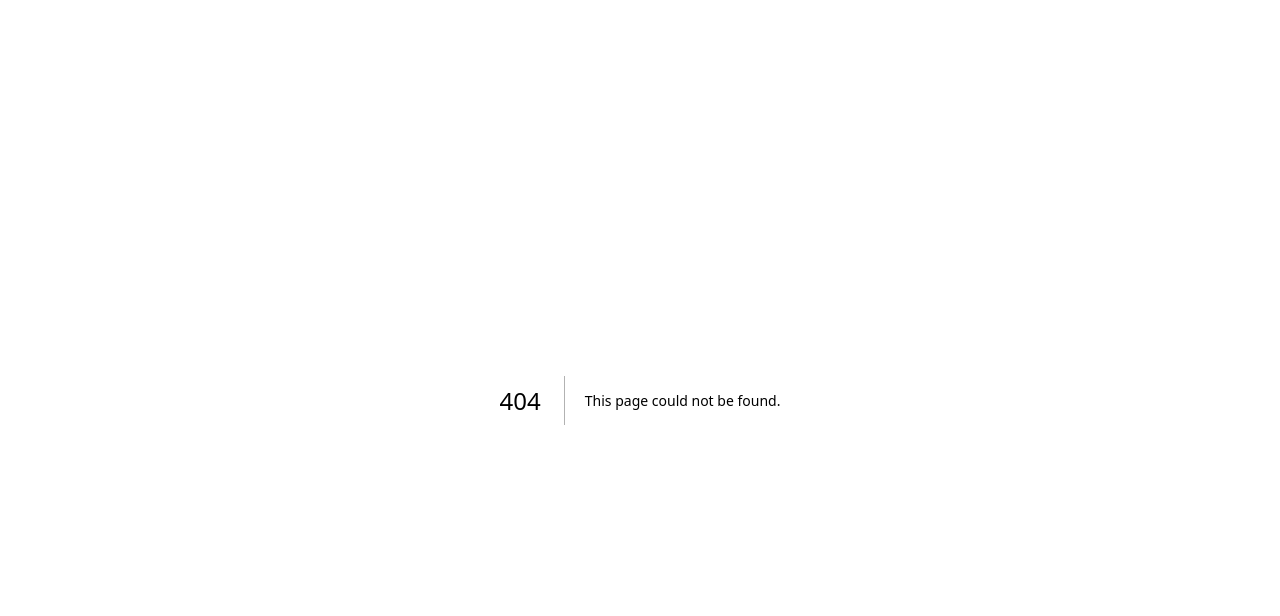
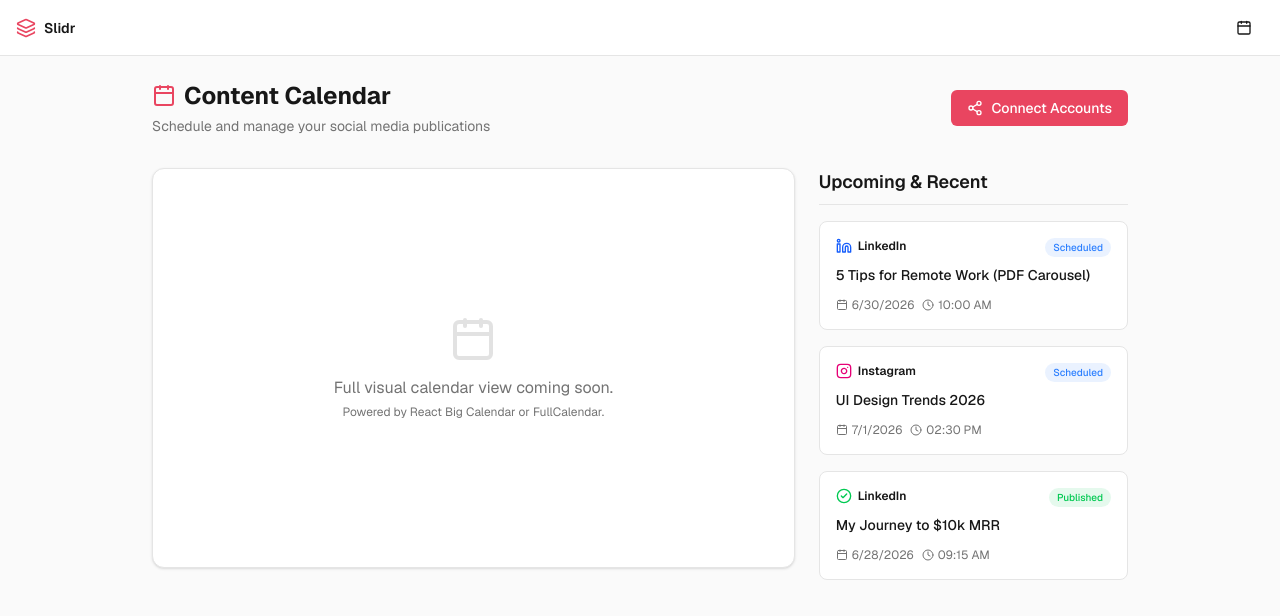
Before and after one commit to UitbreidenOS/Slidr, a Next.js app: page /calendar in a window 1280 px wide. Before the commit this address had no page. Shown: the top 616 px of the page. Built offline with nearby package versions, Linux system fonts and the light colour scheme.

Commit message:
feat: implement social publishing and calendar view (Pillar 3)

```diff
--- /dev/null
+++ b/src/app/api/social/publish/route.ts
@@ -0,0 +1,42 @@
+import { NextResponse } from "next/server";
+import { getCarousel } from "@/lib/carousels";
+
+export async function POST(request: Request) {
+  try {
+    const { carouselId, platform, scheduledTime } = await request.json();
+
+    if (!carouselId || !platform) {
+      return NextResponse.json({ error: "Carousel ID and platform are required" }, { status: 400 });
+    }
+
+    const carousel = await getCarousel(carouselId);
+    if (!carousel) {
+      return NextResponse.json({ error: "Carousel not found" }, { status: 404 });
+    }
+
+    // In a full implementation, this is where we would:
+    // 1. Export the carousel as PDF (for LinkedIn) or Images (for Instagram/TikTok)
+    // 2. Refresh OAuth tokens
+    // 3. Post to the respective platform's API or store in a job queue for scheduling
+
+    const message = scheduledTime
+      ? `Successfully scheduled ${carousel.name} for ${platform} at ${scheduledTime}`
+      : `Successfully published ${carousel.name} to ${platform}`;
+
+    return NextResponse.json({
+      success: true,
+      message,
+      data: {
+        id: `mock-post-${Date.now()}`,
+        status: scheduledTime ? "scheduled" : "published",
+        platform
+      }
+    });
+  } catch (error: any) {
+    console.error("Social publish error:", error);
+    return NextResponse.json(
+      { error: error.message || "Failed to publish" },
+      { status: 500 }
+    );
+  }
+}
--- /dev/null
+++ b/src/app/calendar/page.tsx
@@ -0,0 +1,102 @@
+"use client";
+
+import { TopBar } from "@/components/layout/TopBar";
+import { Calendar as CalendarIcon, Clock, Share2, Instagram, Linkedin, CheckCircle2 } from "lucide-react";
+
+export default function CalendarPage() {
+  // Mock data for the calendar UI
+  const scheduledPosts = [
+    {
+      id: "1",
+      date: new Date(Date.now() + 86400000).toLocaleDateString(),
+      time: "10:00 AM",
+      platform: "LinkedIn",
+      title: "5 Tips for Remote Work (PDF Carousel)",
+      status: "Scheduled",
+      icon: <Linkedin className="h-4 w-4 text-blue-600" />,
+    },
+    {
+      id: "2",
+      date: new Date(Date.now() + 86400000 * 2).toLocaleDateString(),
+      time: "02:30 PM",
+      platform: "Instagram",
+      title: "UI Design Trends 2026",
+      status: "Scheduled",
+      icon: <Instagram className="h-4 w-4 text-pink-600" />,
+    },
+    {
+      id: "3",
+      date: new Date(Date.now() - 86400000).toLocaleDateString(),
+      time: "09:15 AM",
+      platform: "LinkedIn",
+      title: "My Journey to $10k MRR",
+      status: "Published",
+      icon: <CheckCircle2 className="h-4 w-4 text-green-500" />,
+    }
+  ];
+
+  return (
+    <div className="h-full flex flex-col">
+      <TopBar />
+      <main className="flex-1 overflow-y-auto p-6 max-w-5xl mx-auto w-full">
+        <div className="flex items-center justify-between mb-8">
+          <div>
+            <h1 className="text-2xl font-bold flex items-center gap-2">
+              <CalendarIcon className="h-6 w-6 text-accent" />
+              Content Calendar
+            </h1>
+            <p className="text-muted-foreground mt-1 text-sm">
+              Schedule and manage your social media publications
+            </p>
+          </div>
+          <div className="flex gap-2">
+            <button className="px-4 py-2 bg-accent text-white rounded-md text-sm font-medium hover:bg-accent/90 transition-colors flex items-center gap-2">
+              <Share2 className="h-4 w-4" />
+              Connect Accounts
+            </button>
+          </div>
+        </div>
+
+        <div className="grid grid-cols-1 md:grid-cols-3 gap-6">
+          <div className="md:col-span-2">
+            <div className="bg-surface border border-border rounded-xl p-6 shadow-sm min-h-[400px] flex items-center justify-center">
+              <div className="text-center text-muted-foreground">
+                <CalendarIcon className="h-12 w-12 mx-auto mb-3 opacity-20" />
+                <p>Full visual calendar view coming soon.</p>
+                <p className="text-xs mt-1">Powered by React Big Calendar or FullCalendar.</p>
+              </div>
+            </div>
+          </div>
+
+          <div className="space-y-4">
+            <h3 className="font-semibold text-lg border-b border-border pb-2">Upcoming & Recent</h3>
+            {scheduledPosts.map((post) => (
+              <div key={post.id} className="bg-surface border border-border p-4 rounded-lg hover:border-accent/50 transition-colors">
+                <div className="flex justify-between items-start mb-2">
+                  <div className="flex items-center gap-1.5">
+                    {post.icon}
+                    <span className="text-xs font-semibold">{post.platform}</span>
+                  </div>
+                  <span className={`text-[10px] px-2 py-0.5 rounded-full font-medium ${post.status === 'Published' ? 'bg-green-500/10 text-green-500' : 'bg-blue-500/10 text-blue-500'}`}>
+                    {post.status}
+                  </span>
+                </div>
+                <h4 className="font-medium text-sm truncate">{post.title}</h4>
+                <div className="flex items-center gap-2 mt-3 text-xs text-muted-foreground">
+                  <span className="flex items-center gap-1">
+                    <CalendarIcon className="h-3 w-3" />
+                    {post.date}
+                  </span>
+                  <span className="flex items-center gap-1">
+                    <Clock className="h-3 w-3" />
+                    {post.time}
+                  </span>
+                </div>
+              </div>
+            ))}
+          </div>
+        </div>
+      </main>
+    </div>
+  );
+}
--- a/src/components/layout/TopBar.tsx
+++ b/src/components/layout/TopBar.tsx
@@ -2,7 +2,7 @@
 
 import { useState, useRef, useEffect } from "react";
 import Link from "next/link";
-import { ArrowLeft, Settings, Layers } from "lucide-react";
+import { ArrowLeft, Settings, Layers, Calendar as CalendarIcon } from "lucide-react";
 import { Button } from "@/components/ui/button";
 
 interface TopBarProps {
@@ -80,6 +80,11 @@ export function TopBar({
         )}
       </div>
       <div className="flex-1" />
+      <Link href="/calendar">
+        <Button variant="ghost" size="icon" aria-label="Calendar">
+          <CalendarIcon className="h-4 w-4" />
+        </Button>
+      </Link>
       {onSettingsClick && (
         <Button
           variant="ghost"
```
